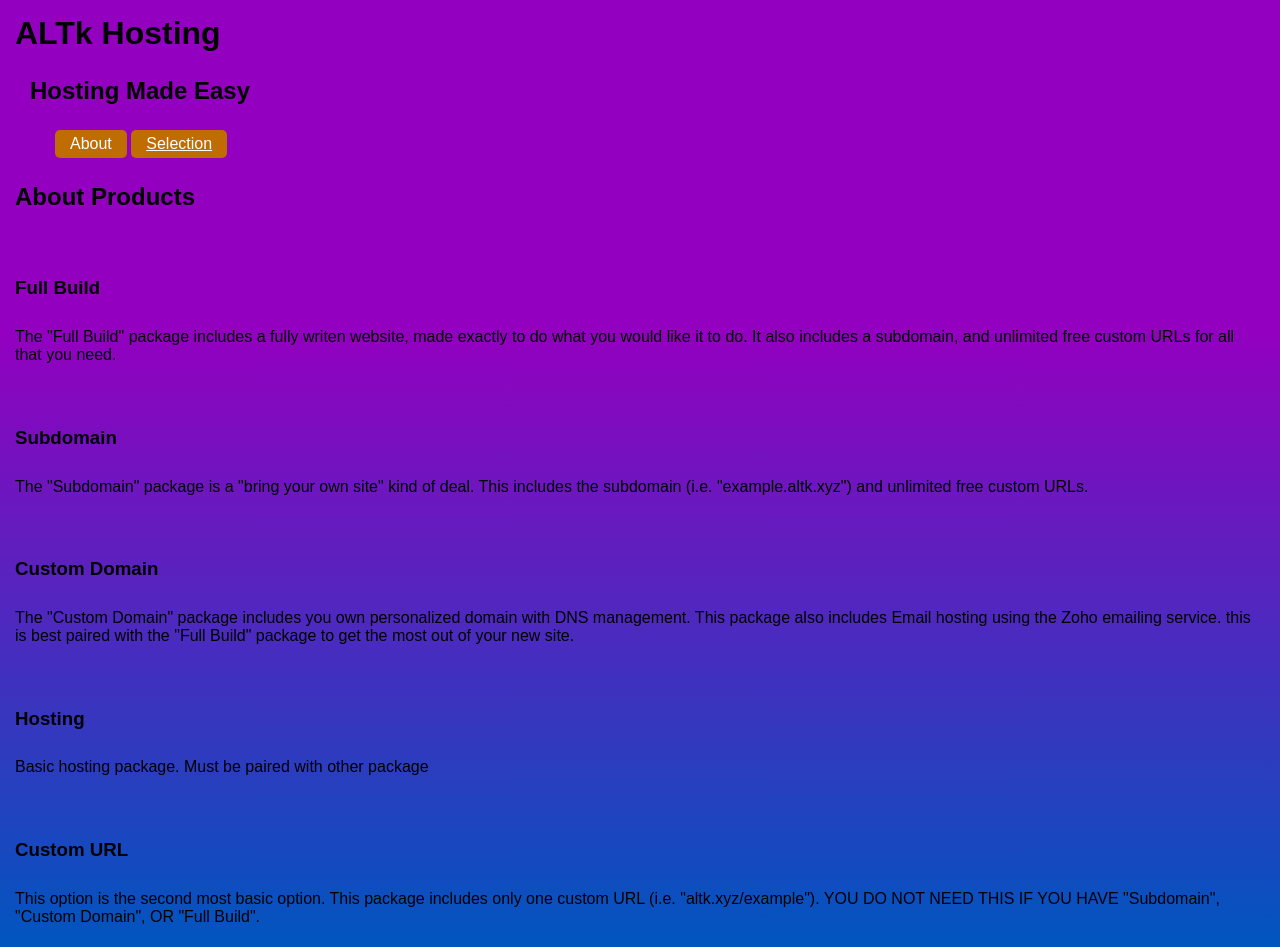
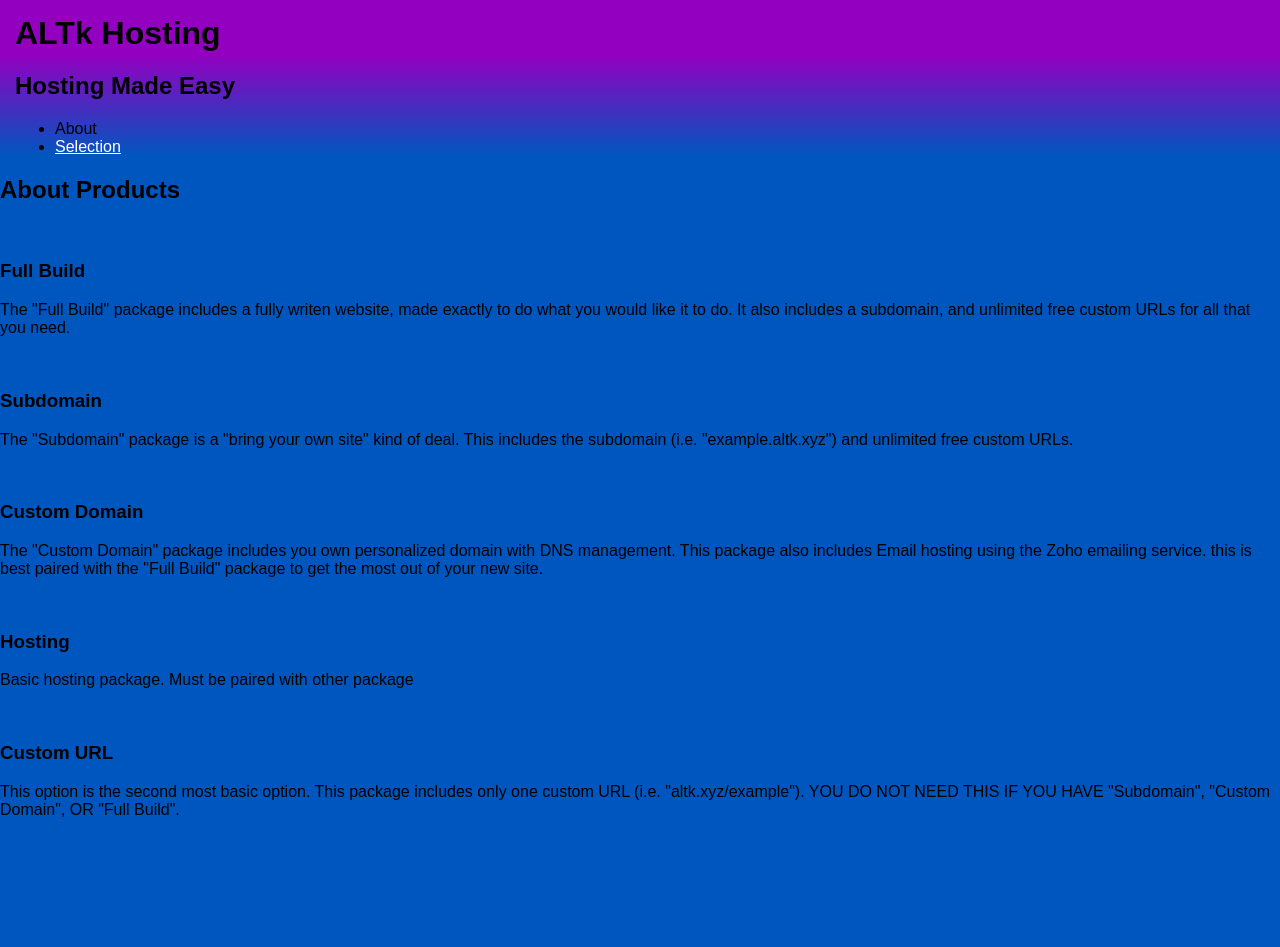
Before and after one commit to altkdev/hosting.altk.xyz, a plain HTML site: page About.html in a window 1280 px wide. After the commit the page ends 835 px from the top, so only its background shows below. Drawn offline with Linux system fonts and the light colour scheme.

Commit message:
Update main.css
Signed-off-by: Marcus Key <marcus@altk.xyz>

```diff
--- a/styles/main.css
+++ b/styles/main.css
@@ -1,9 +1,7 @@
 body {
-  background: #0056bf;
+  background: rgba(0,86,191,1);
   font-family: arial;
   margin: 0;
-  background: rgb(147,0,191);
-  background: linear-gradient(180deg, rgba(147,0,191,1) 35%, rgba(0,86,191,1) 100%);
 }
 
 header a {
@@ -11,7 +9,8 @@ header a {
 }
 
 header {
-  background: #9300bf;
+  background: rgb(147,0,191);
+  background: linear-gradient(180deg, rgba(147,0,191,1) 35%, rgba(0,86,191,1) 100%);
   padding: 15px 15px 0px 15px;
 }
 
@@ -20,6 +19,8 @@ header h1 {
   display: inline;
 }
 
+header h2 {
+  padding: 5px 15px 0px 15px
 
 nav ul {
   margin: 0;
@@ -35,11 +36,11 @@ nav ul li {
 }
 
 p {
-  padding: 5px 15px;
+  padding: 0px 15px;
 }
 
 h3 {
-  padding: 5px 15px;
+  padding: 0px 15px;
 }
 
 h2 {
```
